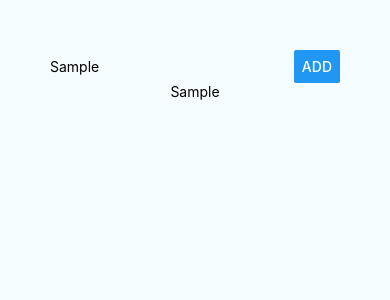
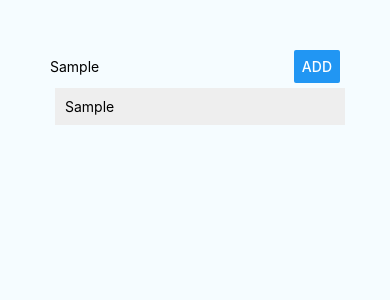
Before and after one commit to DanielChen1234/reactNativePractice, a React Native app: screen / in a window 390 px wide. Both pictures are taken after typing "Sample" into the empty fields and a click on the button "ADD". Shown: the top 300 px of the page. Built offline with nearby package versions, Linux system fonts and the light colour scheme.

Commit message:
created seperate component for list items

```diff
--- a/App.js
+++ b/App.js
@@ -9,6 +9,7 @@
 
 import React, {Component} from 'react';
 import {Platform, StyleSheet, Text, View, TextInput, Button} from 'react-native';
+import ListItem from './src/components/ListItem/ListItem'
 
 const instructions = Platform.select({
   ios: 'Press Cmd+R to reload,\n' + 'Cmd+D or shake for dev menu',
@@ -37,7 +38,7 @@
 
   render() {
     const placesOutput = this.state.places.map((place, i) => (
-      <Text key={i}>{place}</Text>
+      <ListItem key={i} placeName={place} />
     ))
     return (
       <View style={styles.container}>
@@ -55,7 +56,7 @@
           />
         </View>
 
-        <View>{placesOutput}</View>
+        <View style={styles.listContainer}>{placesOutput}</View>
       </View>
     );
   }
@@ -93,5 +94,8 @@
 
   placeButton: {
     width: "30%"
+  },
+  listContainer: {
+    width: "100%"
   }
 });
--- /dev/null
+++ b/src/components/ListItem/ListItem.js
@@ -0,0 +1,21 @@
+import React from 'react';
+import {View, Text, StyleSheet} from 'react-native'
+
+const ListItem = (props) => (
+    <View style={styles.ListItem}>
+        <Text>
+           {props.placeName}
+        </Text>
+    </View>
+)
+
+const styles = StyleSheet.create({
+    ListItem: {
+        width: '100%',
+        padding: 10,
+        backgroundColor: '#eee',
+        margin: 5
+    }
+})
+
+export default ListItem
```
